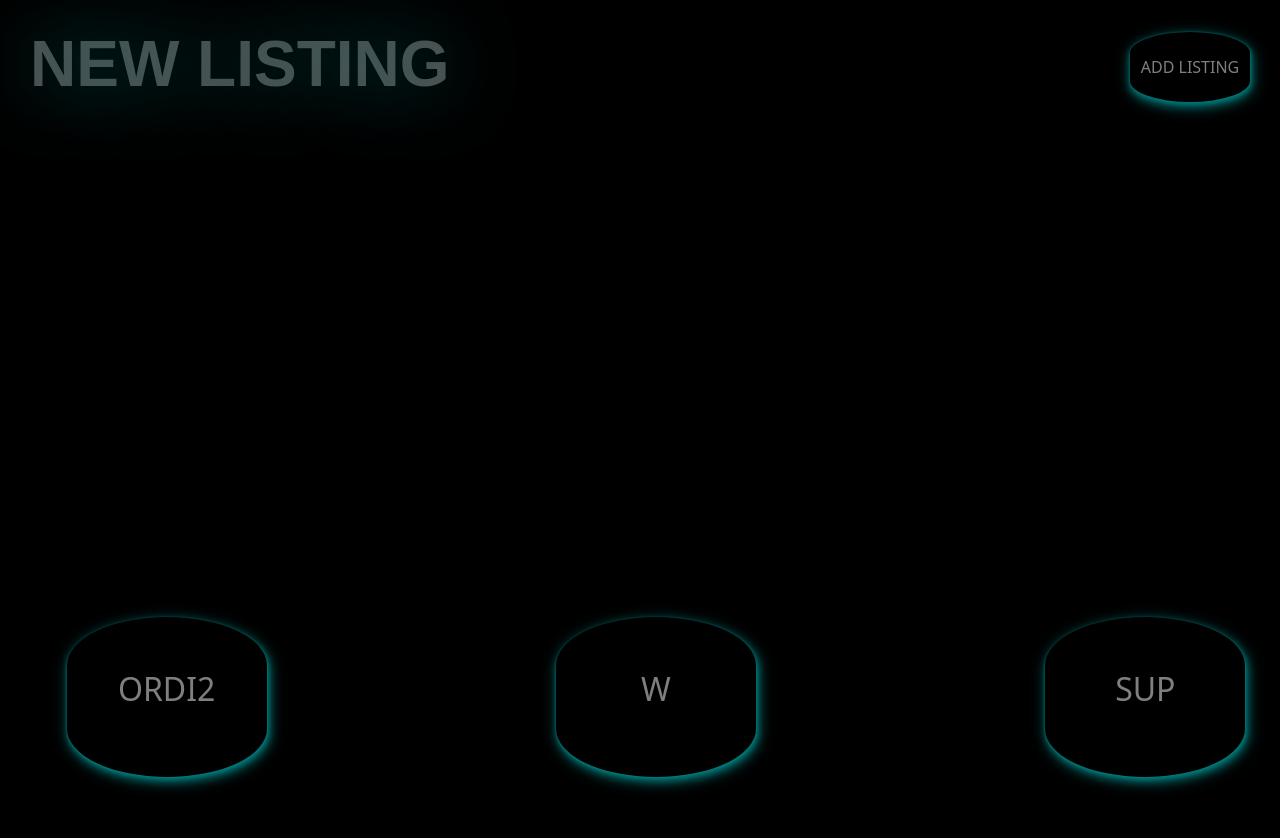
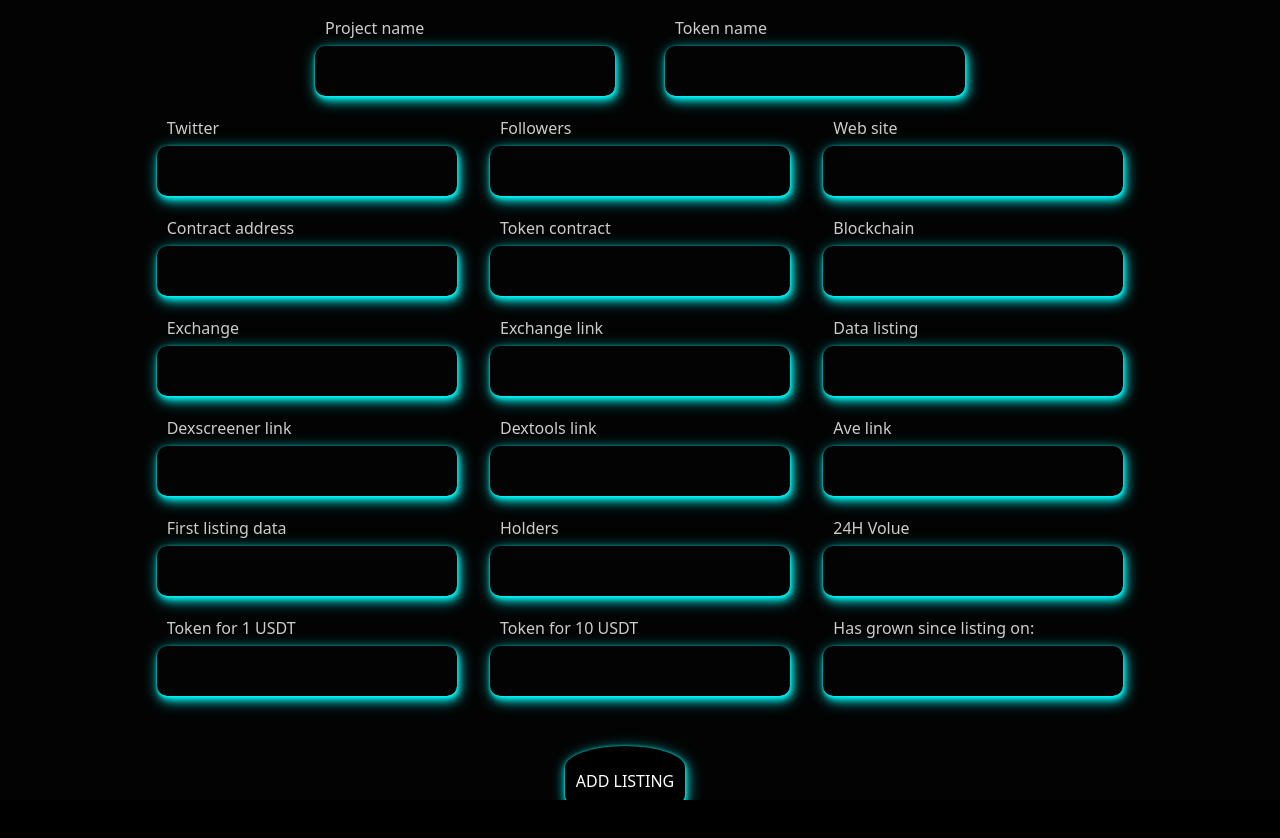
Before and after one commit to boomsik/cryptolisting, a React (Create React App) app: page / in a window 1280 px wide. Both pictures are taken after a click on the button "ADD LISTING". Shown: the top 838 px of the page. Built offline with nearby package versions, Linux system fonts and the light colour scheme; grey boxes are pictures that could not be loaded.

Commit message:
deleted some files

```diff
--- a/src/Components/AddListingModal/AddListingModal.css
+++ b/src/Components/AddListingModal/AddListingModal.css
@@ -7,6 +7,9 @@
     height: 100%;
     background-color: rgba(0, 0, 0, 0.5);
     z-index: 1;
+    display: flex;
+    justify-content: center;
+    align-items: center;
 }
 /*
 .fixed-overlay__modal {
@@ -22,7 +25,7 @@
     content: "";
 } */
 
-.modal {
+.modals {
     display: flex;
     /* display: inline-block; */
     vertical-align: middle;
@@ -30,7 +33,7 @@
     align-items: center;
 }
 
-.modal_containers {
+.modals_containers {
     /* margin: 50px;
     padding: 20px; */
     width: 1300px;
@@ -48,7 +51,7 @@
     text-align: center;
 }
 
-.modal_title {
+.modals_title {
     margin-top: 10px;
 }
 
--- a/src/Components/AddListingModal/AddListingModal.jsx
+++ b/src/Components/AddListingModal/AddListingModal.jsx
@@ -31,9 +31,9 @@ function AddListingModal({
 }) {
     return (
         <div class="fixed-overlay">
-            <div class="modal">
-                <div class="modal_containers">
-                    <h2 className="modal_title">
+            <div class="modals">
+                <div class="modals_containers">
+                    <h2 className="modals_title">
                         {names}/{coin}
                     </h2>
 
--- a/src/Components/ColectModalForm/ColectModalForm.css
+++ b/src/Components/ColectModalForm/ColectModalForm.css
@@ -7,6 +7,9 @@
     height: 100%;
     background-color: rgba(0, 0, 0, 0.5);
     z-index: 1;
+    display: flex;
+    justify-content: center;
+    align-items: center;
 }
 /*
 .fixed-overlay__modal {
@@ -22,7 +25,7 @@
     content: "";
 } */
 
-.modal {
+.modals {
     display: flex;
     /* display: inline-block; */
     vertical-align: middle;
@@ -30,7 +33,7 @@
     align-items: center;
 }
 
-.modal_container {
+.modals_container {
     /* margin: 50px;
     padding: 20px; */
     width: 1800px;
--- a/src/Components/ColectModalForm/ColectModalForm.jsx
+++ b/src/Components/ColectModalForm/ColectModalForm.jsx
@@ -37,8 +37,8 @@ class ColectModalForm extends Component {
     render() {
         return (
             <div class="fixed-overlay">
-                <div class="modal">
-                    <div class="modal_container">
+                <div class="modals">
+                    <div class="modals_container">
                         <h2 className="modal_title">ADD NEW LISTING</h2>
                         <div onClick={this.props.close} class="cl-btn-3">
                             <span class="top"></span>
--- a/src/Components/TestForm/TestForm.css
+++ /dev/null
@@ -1,3 +0,0 @@
-.title {
-    color: wheat;
-}
--- a/src/Components/TodoList/TodoList.css
+++ /dev/null
@@ -1,6 +0,0 @@
-.box {
-    border-radius: 100%;
-    color: black;
-    width: 200px;
-    height: 200px;
-}
```
Also changed, not shown: src/Components/TestForm/TestFom.jsx (deleted, +0 -33 lines), src/Components/Todo/index.js (deleted, +0 -22 lines), src/Components/TodoList/TodoList.jsx (deleted, +0 -20 lines).
